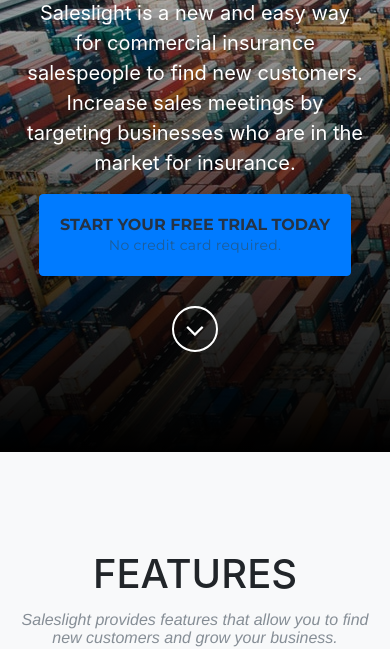
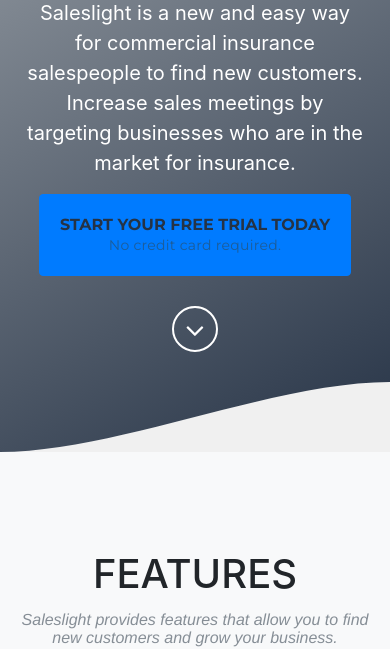
Before and after one commit to rorydunn/insurance-marketing, a website with bundled scripts: page index.html in a window 390 px wide. Shown: the part 199-848 px from the top of the page. Built offline with nearby package versions, Linux system fonts and the light colour scheme; files whose address does not match are found by name; a web font is replaced by a local one.

Commit message:
background updated on mobile

```diff
--- a/css/agency.css
+++ b/css/agency.css
@@ -43,7 +43,7 @@
     border-radius: 4px;
 }
 
- @media screen and (max-width: 768px){
+ @media screen and (max-width: 767px){
    .icon-bar {
        width: 23px;
        height: 3px;
@@ -341,19 +341,31 @@
     display: none;
   }
   header.masthead {
-    background: linear-gradient(transparent, rgba(0, 0, 0, 0.5), black), url("../img/cranes.jpg") !important;
+    text-align: center;
+    color: white;
+    background-image: url(/wp-content/uploads/2017/10/lp_background.svg),linear-gradient(150deg,rgb(143, 150, 158) 10%,#263346 100%);
+    /* background: linear-gradient(transparent, rgba(0, 0, 0, 0.5), black), url("../img/svg_background.svg") !important; */
+    /* background: linear-gradient(transparent, rgba(0, 0, 0, 0.5), black), url("../img/cranes.jpg") !important; */
+    /* background: rgba(36,51,68,0.80); */
   }
   .tagline {
     margin: 0px;
   }
+  .decor {
+   height: 70px;
+   margin-top: -70px;
+   margin-left: -15px;
+   margin-right: -15px;
+  }
 }
 
+@media (min-width: 768px) {
   header.masthead {
     text-align: center;
     color: white;
     /* background-image: url("../img/cranes.jpg"); */
     /* background: rgba(36,51,68,0.80); */
-
+    background-image: url(/wp-content/uploads/2017/10/lp_background.svg),linear-gradient(150deg,rgba(48,60,236,.88) 30%,#00ece7 100%);
     background: linear-gradient(transparent, rgba(0, 0, 0, 0.5), black), url("../img/cranes.jpg");
     /* background: linear-gradient(transparent, rgba(0, 0, 0, 0.5), black); */
     background: rgba(36,51,68,0.80);
@@ -364,6 +376,7 @@
     -moz-background-size: cover;
     -o-background-size: cover;
     background-size: cover; }
+}
   header.masthead .intro-text {
     padding-top: 150px;
     padding-bottom: 100px; }
--- a/index.html
+++ b/index.html
@@ -118,7 +118,13 @@
           <br>
           <a class="learn-more js-scroll-trigger" href="#more"><i class="fa fa-angle-down" aria-hidden="true"></i></a>
         </div>
+        <div class="decor">
+          <svg version="1.1" xmlns="http://www.w3.org/2000/svg" width="100%" height="70" class="re-section-decor reflect top" viewBox="246.7 101.1 1920 70" preserveAspectRatio="none">
+            <path fill="#F0F0F0" d="M246.7,171.1L246.7,171.1l1920,0v-70C1590.9,101.1,823.4,170.8,246.7,171.1z"></path>
+          </svg>
+        </div>
       </div>
+
     </header>
 
     <!-- Features Grid -->
```
Also changed, not shown: img/svg_background.svg (added). Lines whose indentation alone changed are shown as unchanged.
